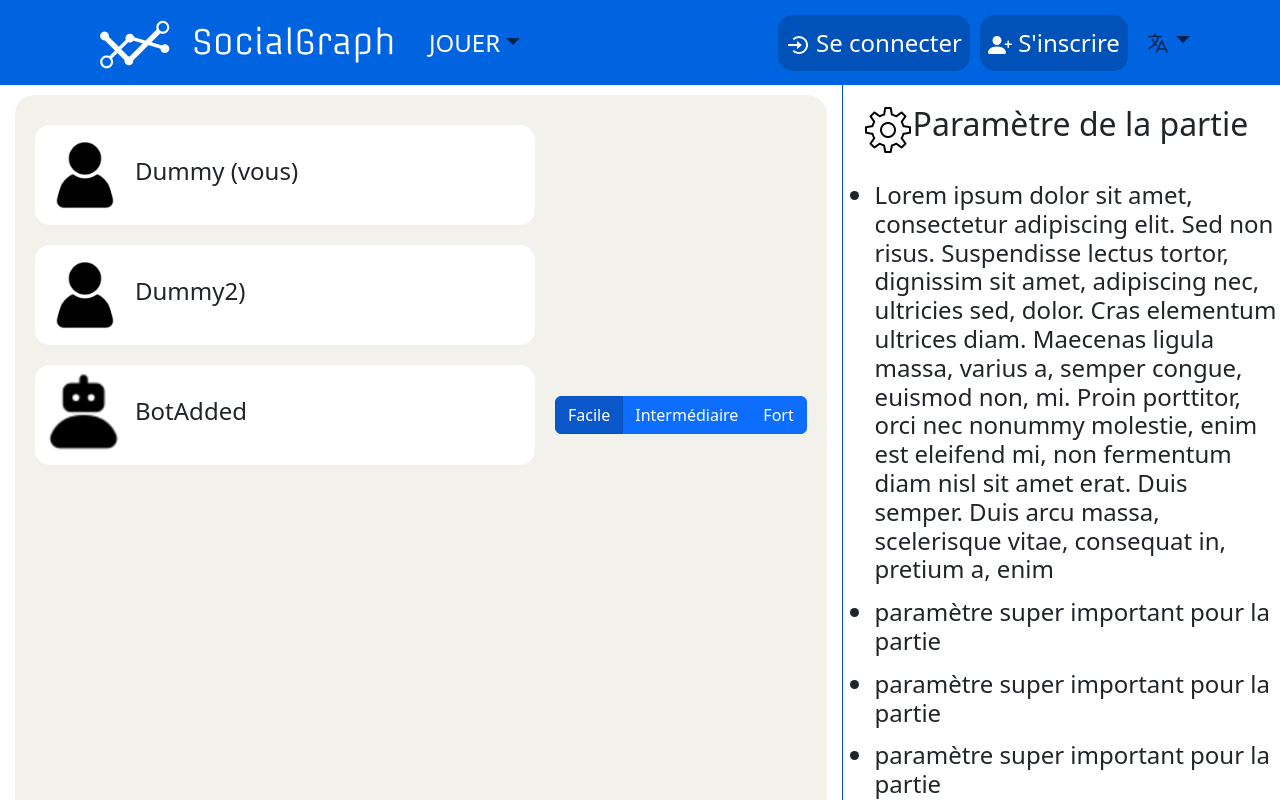
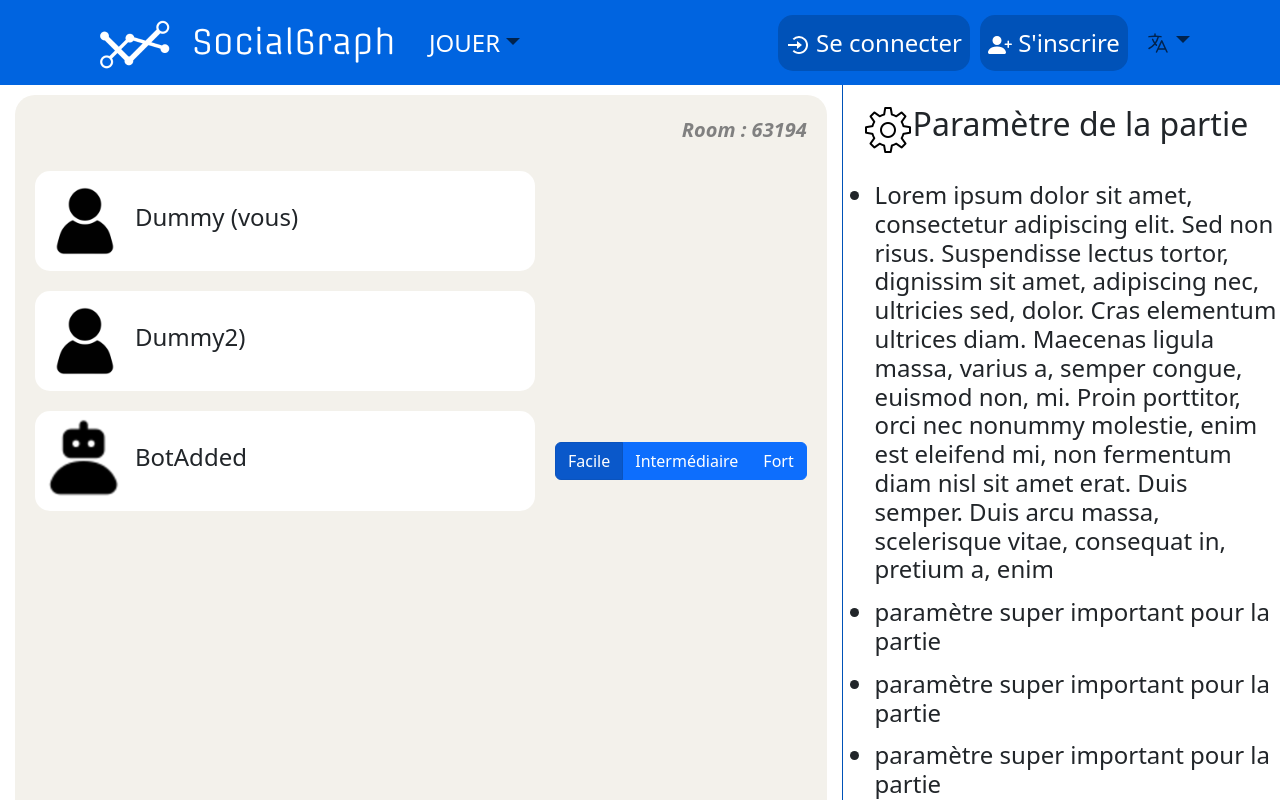
Before and after one commit to PiR194/Cryptid, a React (Create React App) app in the folder cryptide_project/: page /lobby in a window 1280 px wide. Shown: the top 800 px of the page. Built offline with nearby package versions, Linux system fonts and the light colour scheme.

Commit message:
ajout du code de la room affiché dans le lobby, il peut etre caché ou montré en un simple clique. :zap:

```diff
--- a/cryptide_project/src/Pages/Lobby.css
+++ b/cryptide_project/src/Pages/Lobby.css
@@ -40,3 +40,18 @@
     flex-direction: row;
     margin: 20px;
 }
+
+.codeDiv{
+    display: flex;
+    align-items: end;
+    justify-content: end;
+    margin: auto 20px;
+}
+
+.codeDiv p{
+    font-style: italic;
+    font-weight: bold;
+    color: gray;
+    font-size: 20px;
+    cursor: pointer;
+}
--- a/cryptide_project/src/Pages/Lobby.tsx
+++ b/cryptide_project/src/Pages/Lobby.tsx
@@ -22,6 +22,8 @@ import PlayerItemList from '../Components/PlayerItemList'
 function Lobby() {
     const theme=useTheme();
 
+    const [codeShowed, setCodeShowed] = useState(true);
+
     const players = [
         { pdp: Person, name: "Dummy (vous)", id: 1 },
         { pdp: Person, name: "Dummy2)", id: 1 },
@@ -37,6 +39,15 @@ function Lobby() {
         <div className='lobby-container'>
             <div className='left-part'>
                 <div className='player-board'>
+                    <div className='codeDiv' onClick={() => setCodeShowed(!codeShowed)}>
+                        {
+                            codeShowed ? (
+                                <p>Room : 63194</p>
+                            ) : (
+                                <p>Room : ******</p>
+                            )
+                        }
+                    </div>
                     {/* //! voir pour la gestion avec un liste, utilisateur avec le "+ (vous)" et les pdp avec les lettres grecs (?)*/}
                     {players.map((player) => (
                         <PlayerItemList key={player.id} pdp={player.pdp} name={player.name} id={player.id} />
```
